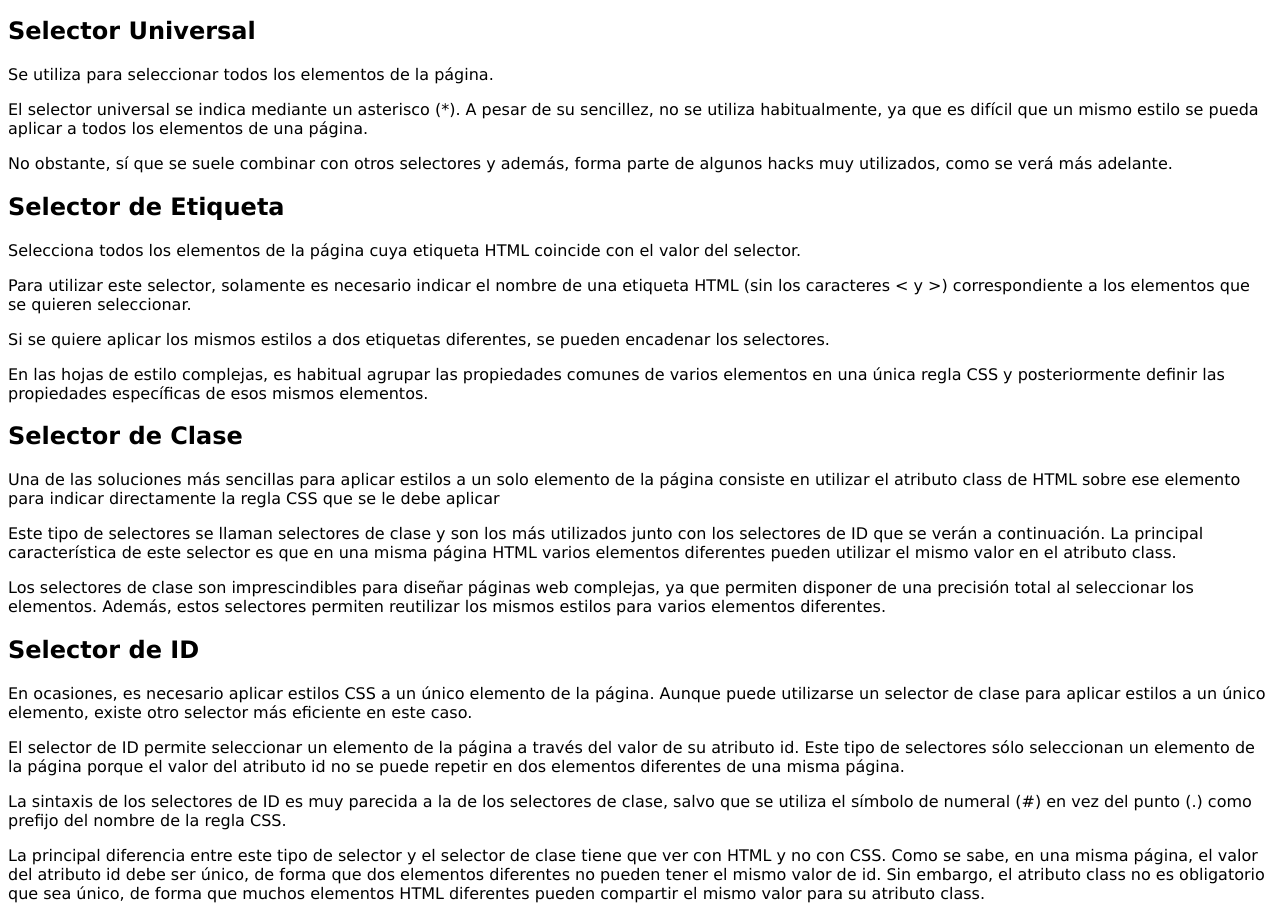
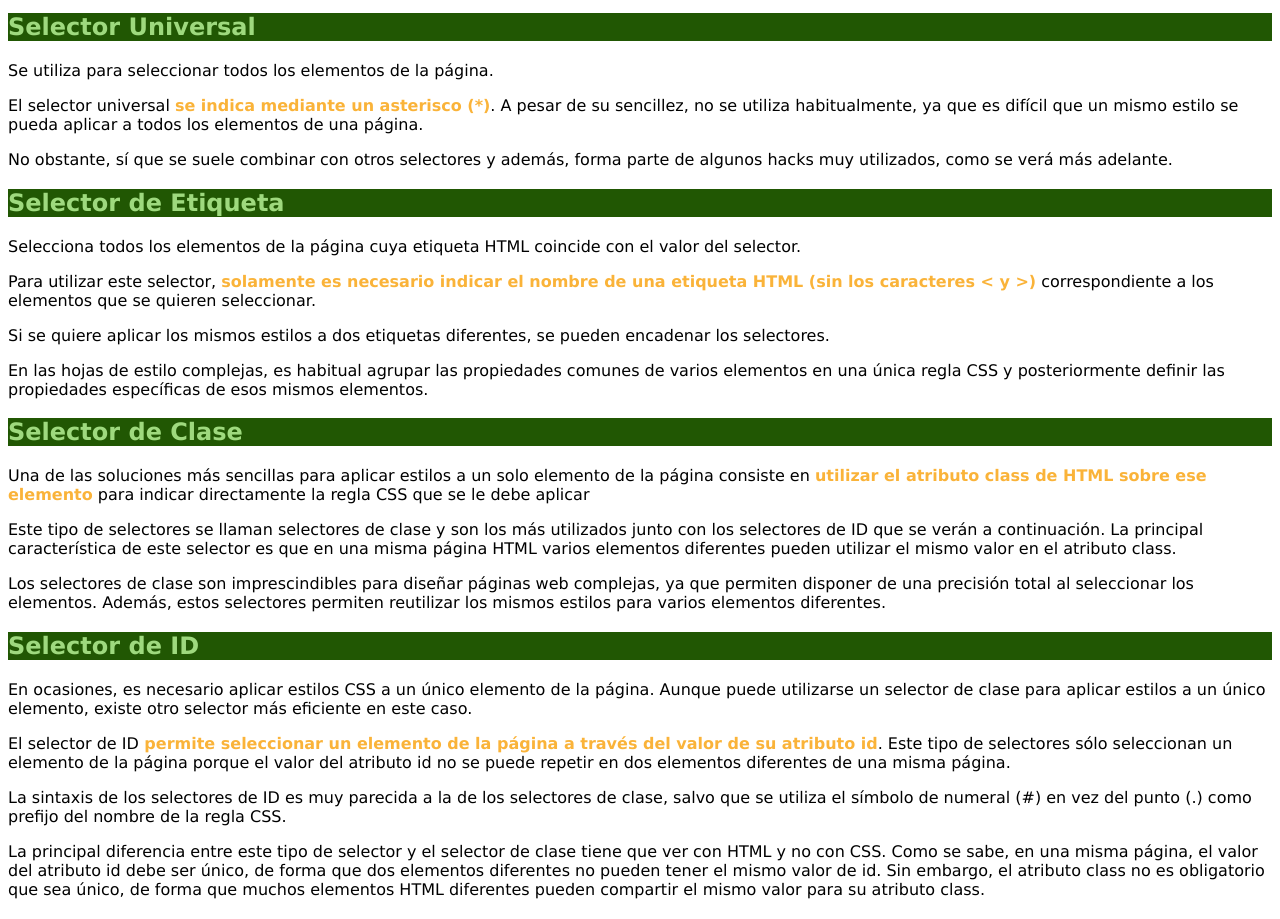
Before and after one commit to S4Ngm/unidad3, a plain HTML site: page index.html in a window 1280 px wide. Shown: the part 629-1548 px from the top of the page. Drawn offline with Linux system fonts and the light colour scheme.

Commit message:
Add files via upload

```diff
--- a/index.css
+++ b/index.css
@@ -3,3 +3,15 @@ html {font-family: Verdana;}
 h1 { text-align: center; color : #4287f5 ;}
 
 .TxPk {color: #b21eba; text-align: right; font-weight: bold;}
+
+a {text-decoration: none; color:#b00202;}
+
+h2 { background-color: #215703; color:#9ed97e;}
+
+
+
+li {text-align: center; font-weight: bold; display: inline-block; height: 70px; width: 200px; background-color: #fdff8f; border: #b00202; border-width: 1.5px; border-style: solid;}
+
+li:hover {background-color:#dcde26}
+
+span {font-weight: bold; color: #fab339;}
--- a/index.html
+++ b/index.html
@@ -15,27 +15,34 @@ La declaración indica “qué hay que hacer” y el selector indica “a quién
 <p>No obstante, la mayoría de páginas de los sitios web se pueden diseñar utilizando solamente los cinco selectores básicos.
 </p>
 <ul>
-	<li><a href="#universal">Selector Universal</a></li>
-	<li><a href="#etiqueta">Selector de Etiqueta</a></li>
-	<li><a href="#clase">Selector de Clase</a></li>
-	<li><a href="#id">Selector de ID</a></li>
+	<li ><a href="#universal">Selector Universal</a></li>
+	<li ><a href="#etiqueta">Selector de Etiqueta</a></li>
+	<li ><a href="#clase">Selector de Clase</a></li>
+	<li ><a href="#id">Selector de ID</a></li>
 </ul>
 <h2 id="universal">Selector Universal</h2>
+
 <p>Se utiliza para seleccionar todos los elementos de la página.</p>
-<p>El selector universal se indica mediante un asterisco (*). A pesar de su sencillez, no se utiliza habitualmente, ya que es difícil que un mismo estilo se pueda aplicar a todos los elementos de una página.</p>
+<p>El selector universal <span>se indica mediante un asterisco (*)</span>. A pesar de su sencillez, no se utiliza habitualmente, ya que es difícil que un mismo estilo se pueda aplicar a todos los elementos de una página.</p>
 <p>No obstante, sí que se suele combinar con otros selectores y además, forma parte de algunos hacks muy utilizados, como se verá más adelante. </p>
+
 <h2 id="etiqueta">Selector de Etiqueta</h2>
+
 <p>Selecciona todos los elementos de la página cuya etiqueta HTML coincide con el valor del selector. </p>
-<p>Para utilizar este selector, solamente es necesario indicar el nombre de una etiqueta HTML (sin los caracteres < y >) correspondiente a los elementos que se quieren seleccionar. </p>
+<p>Para utilizar este selector, <span>solamente es necesario indicar el nombre de una etiqueta HTML (sin los caracteres < y >)</span>  correspondiente a los elementos que se quieren seleccionar. </p>
 <p>Si se quiere aplicar los mismos estilos a dos etiquetas diferentes, se pueden encadenar los selectores.</p>
 <p>En las hojas de estilo complejas, es habitual agrupar las propiedades comunes de varios elementos en una única regla CSS y posteriormente definir las propiedades específicas de esos mismos elementos.  </p>
+
 <h2 id="clase">Selector de Clase</h2>
-<p>Una de las soluciones más sencillas para aplicar estilos a un solo elemento de la página consiste en utilizar el atributo class de HTML sobre ese elemento para indicar directamente la regla CSS que se le debe aplicar</p>
+
+<p>Una de las soluciones más sencillas para aplicar estilos a un solo elemento de la página consiste en <span>utilizar el atributo class de HTML sobre ese elemento</span> para indicar directamente la regla CSS que se le debe aplicar</p>
 <p>Este tipo de selectores se llaman selectores de clase y son los más utilizados junto con los selectores de ID que se verán a continuación. La principal característica de este selector es que en una misma página HTML varios elementos diferentes pueden utilizar el mismo valor en el atributo class.</p>
 <p>Los selectores de clase son imprescindibles para diseñar páginas web complejas, ya que permiten disponer de una precisión total al seleccionar los elementos. Además, estos selectores permiten reutilizar los mismos estilos para varios elementos diferentes. </p>
+
 <h2 id="id">Selector de ID</h2>
+
 <p>En ocasiones, es necesario aplicar estilos CSS a un único elemento de la página. Aunque puede utilizarse un selector de clase para aplicar estilos a un único elemento, existe otro selector más eficiente en este caso. </p>
-<p>El selector de ID permite seleccionar un elemento de la página a través del valor de su atributo id. Este tipo de selectores sólo seleccionan un elemento de la página porque el valor del atributo id no se puede repetir en dos elementos diferentes de una misma página. </p>
+<p>El selector de ID<span> permite seleccionar un elemento de la página a través del valor de su atributo id</span>. Este tipo de selectores sólo seleccionan un elemento de la página porque el valor del atributo id no se puede repetir en dos elementos diferentes de una misma página. </p>
 <p>La sintaxis de los selectores de ID es muy parecida a la de los selectores de clase, salvo que se utiliza el símbolo de numeral (#) en vez del punto (.) como prefijo del nombre de la regla CSS.</p>
 <p>La principal diferencia entre este tipo de selector y el selector de clase tiene que ver con HTML y no con CSS. Como se sabe, en una misma página, el valor del atributo id debe ser único, de forma que dos elementos diferentes no pueden tener el mismo valor de id. Sin embargo, el atributo class no es obligatorio que sea único, de forma que muchos elementos HTML diferentes pueden compartir el mismo valor para su atributo class. </p>
 </body>
```
